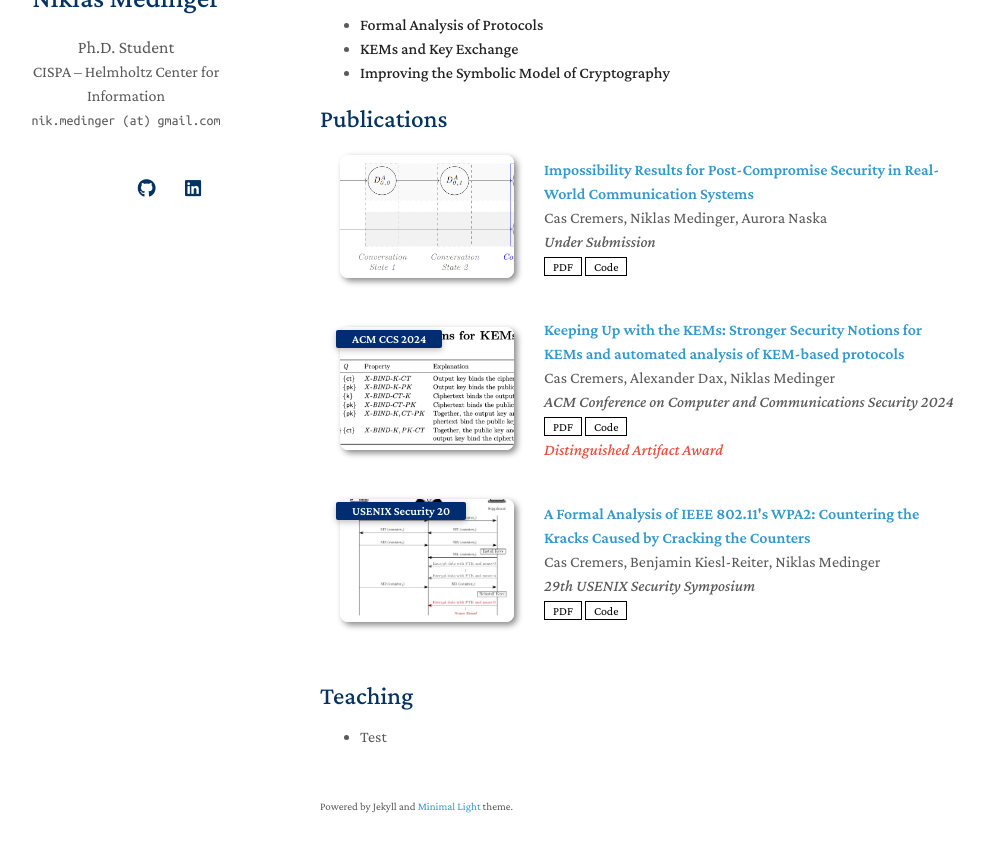
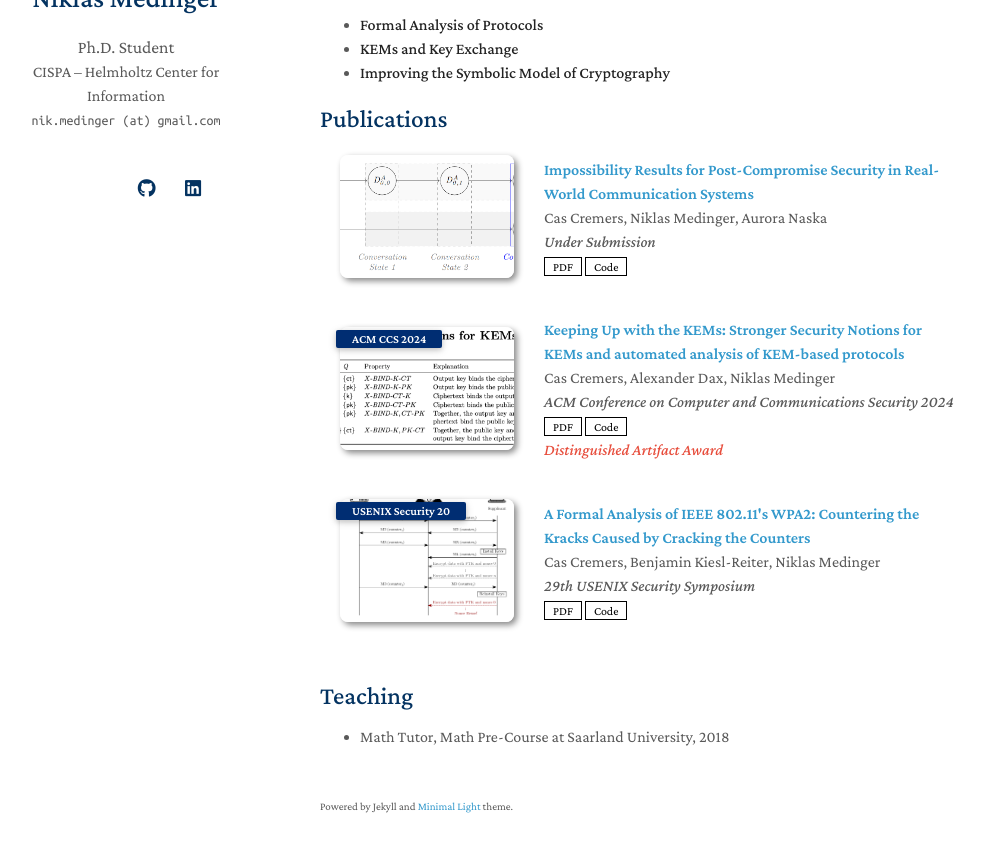
Before and after one commit to niklasmedinger/niklasmedinger.github.io, a Jekyll site: the page built from index.md, in a window 1280 px wide and 1093 px high, cut to the strip 206-1058 px from the top of the window. Shown: the whole strip, without its empty margins (150-1134 px from the left). Built offline with Jekyll 4.4.1, drawn with Linux system fonts in a browser that asks for light colours; a style sheet for code colours, icons or effects is not loaded; our own code applies the rules of GitHub Pages for plain Markdown files.

Commit message:
Add CV. Start working on teaching section.

```diff
--- a/index.md
+++ b/index.md
@@ -25,4 +25,4 @@ supervised by Prof. Dr. Cas Cremers.
 <!-- {% include_relative _includes/services.md %} -->
 
 ## Teaching
-- Test
+- Math Tutor, Math Pre-Course at Saarland University, 2018
```
Also changed, not shown: 1 other file.
